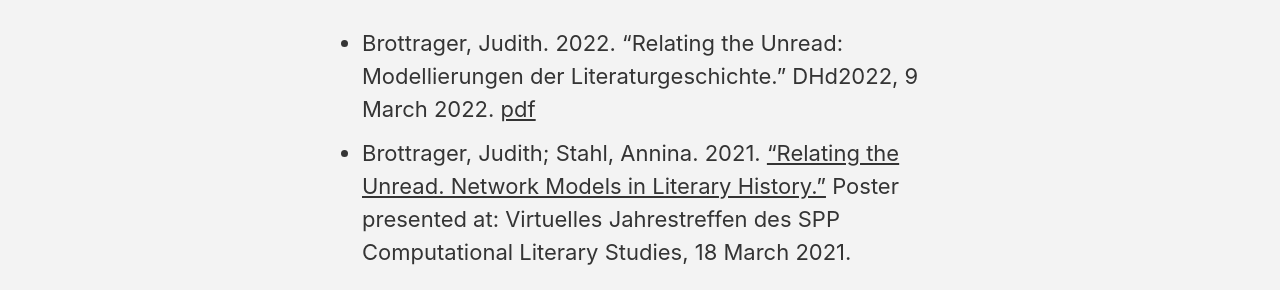
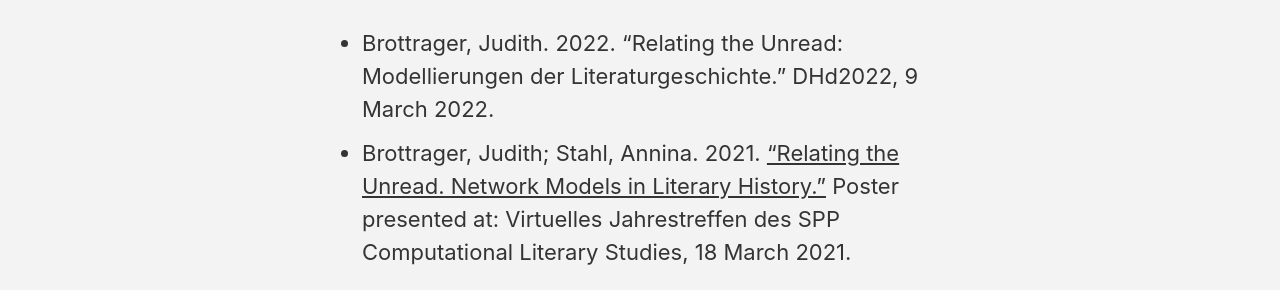
Before and after one commit to jbrottrager/jb, a Jekyll site: the page built from _pages/publications.md, in a window 1280 px wide and 1191 px high. Shown: the part 646-936 px from the top of the window. Built offline with Jekyll 4.4.1, drawn with Linux system fonts in a browser that asks for light colours; cached includes are drawn as plain includes.

Commit message:
Update publications.md

```diff
--- a/_pages/publications.md
+++ b/_pages/publications.md
@@ -13,5 +13,5 @@ author_profile: true
 
 ### Presentations
 
-- Brottrager, Judith. 2022. "Relating the Unread: Modellierungen der Literaturgeschichte." DHd2022, 9 March 2022. [pdf](https://github.com/jbrottrager/jb/tree/gh-pages/assets/pdf/220309_DHd_doctoral-consortium.pdf)
+- Brottrager, Judith. 2022. "Relating the Unread: Modellierungen der Literaturgeschichte." DHd2022, 9 March 2022.
 - Brottrager, Judith; Stahl, Annina. 2021. ["Relating the Unread. Network Models in Literary History."](https://doi.org/10.5281/zenodo.4737134) Poster presented at: Virtuelles Jahrestreffen des SPP Computational Literary Studies, 18 March 2021.
```
